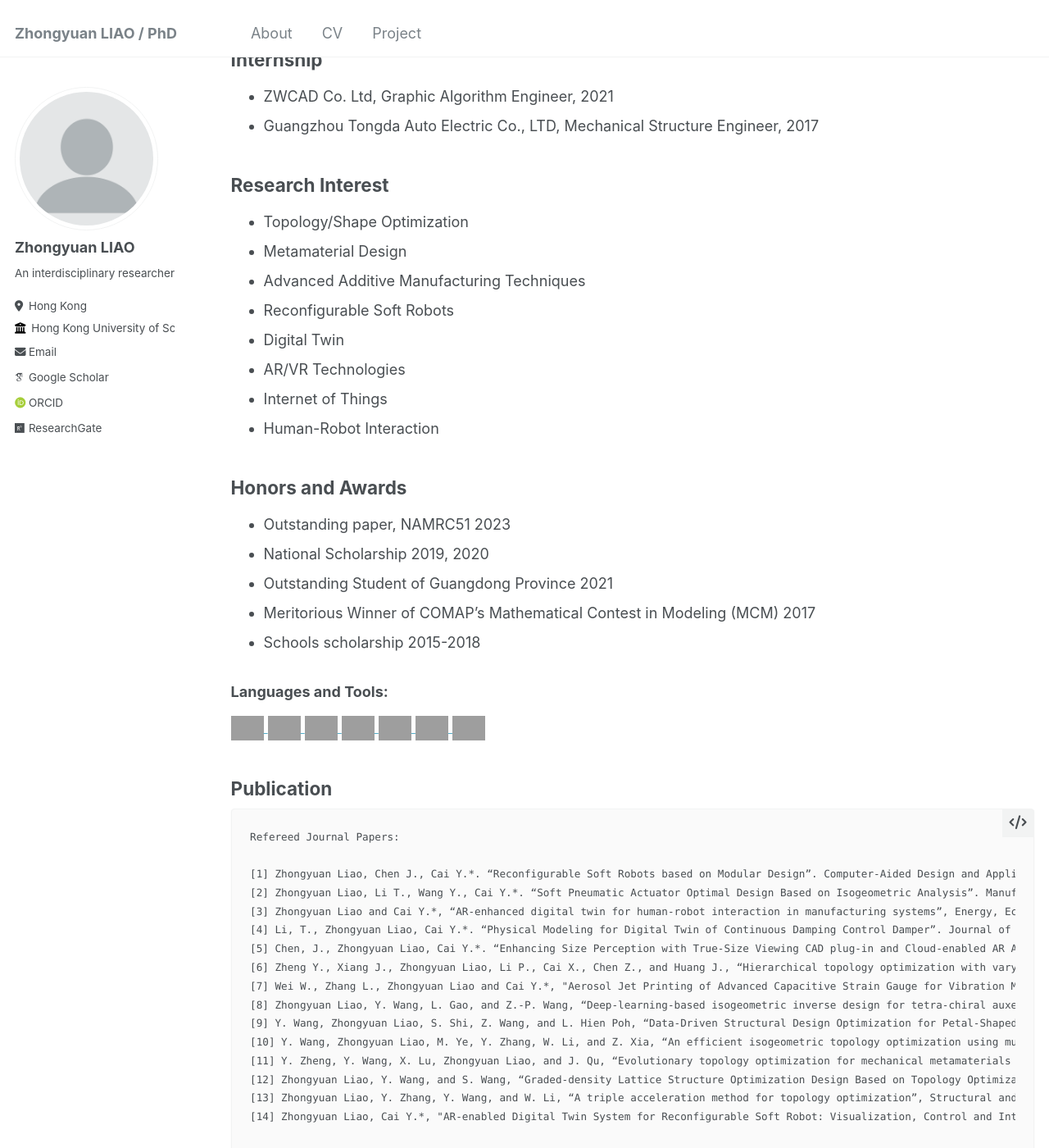
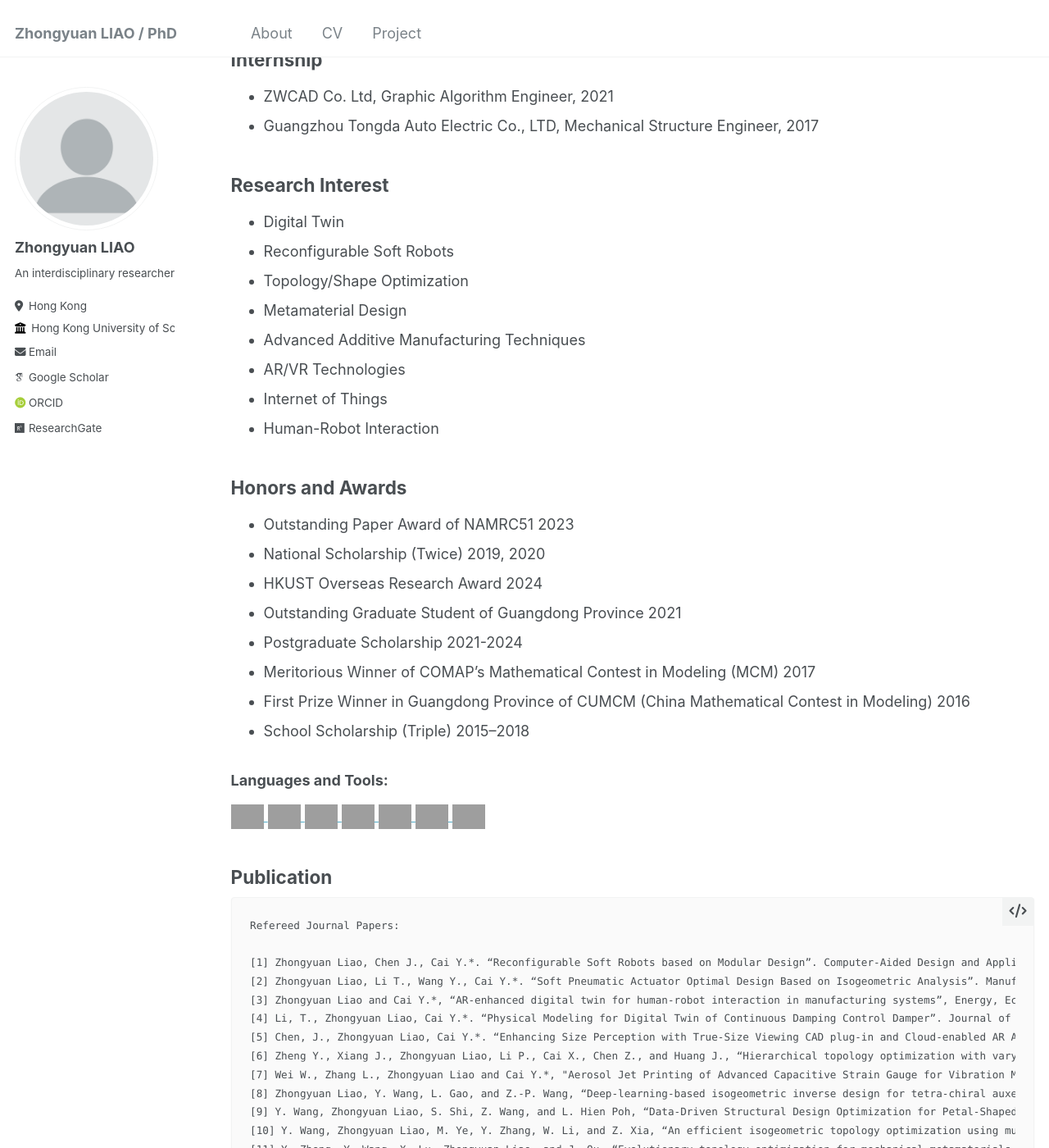
Before and after one commit to yuanzero/yuanzero.github.io, a Jekyll site: the page built from _pages/cv.md, in a window 1280 px wide and 1400 px high, scrolled down 849 px. Shown: the whole window at 82% size. Built offline with Jekyll 4.4.1, drawn with Linux system fonts in a browser that asks for light colours; some web fonts are replaced; grey boxes are pictures that could not be loaded.

Commit message:
Update cv.md

```diff
--- a/_pages/cv.md
+++ b/_pages/cv.md
@@ -34,21 +34,24 @@ redirect_from:
 - Guangzhou Tongda Auto Electric Co., LTD, Mechanical Structure Engineer, 2017
 
 ## Research Interest
+- Digital Twin
+- Reconfigurable Soft Robots
 - Topology/Shape Optimization
 - Metamaterial Design
 - Advanced Additive Manufacturing Techniques
-- Reconfigurable Soft Robots
-- Digital Twin
 - AR/VR Technologies
 - Internet of Things
 - Human-Robot Interaction
 
 ## Honors and Awards
-- Outstanding paper, NAMRC51 2023
-- National Scholarship 2019, 2020
-- Outstanding Student of Guangdong Province 2021
+- Outstanding Paper Award of NAMRC51 2023
+- National Scholarship (Twice) 2019, 2020
+- HKUST Overseas Research Award 2024
+- Outstanding Graduate Student of Guangdong Province 2021
+- Postgraduate Scholarship 2021-2024
 - Meritorious Winner of COMAP’s Mathematical Contest in Modeling (MCM) 2017
-- Schools scholarship 2015-2018
+- First Prize Winner in Guangdong Province of CUMCM (China Mathematical Contest in Modeling) 2016
+- School Scholarship (Triple) 2015–2018
 
 <h3 align="left">Languages and Tools:</h3>
 <p align="left"> <a href="https://www.w3schools.com/cpp/" target="_blank" rel="noreferrer"> <img src="https://raw.githubusercontent.com/devicons/devicon/master/icons/cplusplus/cplusplus-original.svg" alt="cplusplus" width="40" height="40"/> </a> <a href="https://d3js.org/" target="_blank" rel="noreferrer"> <img src="https://raw.githubusercontent.com/devicons/devicon/master/icons/d3js/d3js-original.svg" alt="d3js" width="40" height="40"/> </a> <a href="https://www.mathworks.com/" target="_blank" rel="noreferrer"> <img src="https://upload.wikimedia.org/wikipedia/commons/2/21/Matlab_Logo.png" alt="matlab" width="40" height="40"/> </a> <a href="https://www.python.org" target="_blank" rel="noreferrer"> <img src="https://raw.githubusercontent.com/devicons/devicon/master/icons/python/python-original.svg" alt="python" width="40" height="40"/> </a> <a href="https://pytorch.org/" target="_blank" rel="noreferrer"> <img src="https://www.vectorlogo.zone/logos/pytorch/pytorch-icon.svg" alt="pytorch" width="40" height="40"/> </a> <a href="https://www.tensorflow.org" target="_blank" rel="noreferrer"> <img src="https://www.vectorlogo.zone/logos/tensorflow/tensorflow-icon.svg" alt="tensorflow" width="40" height="40"/> </a> <a href="https://unity.com/" target="_blank" rel="noreferrer"> <img src="https://www.vectorlogo.zone/logos/unity3d/unity3d-icon.svg" alt="unity" width="40" height="40"/> </a> </p>
```
